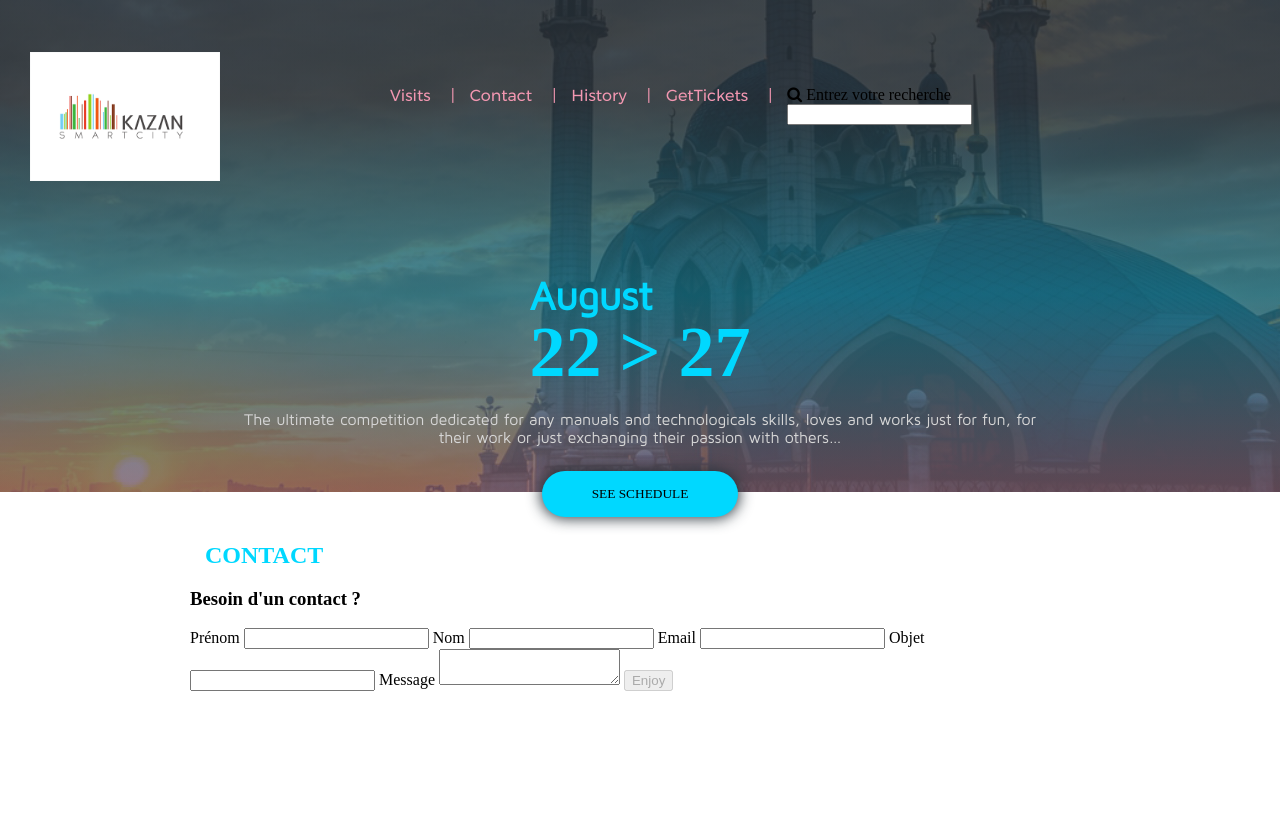
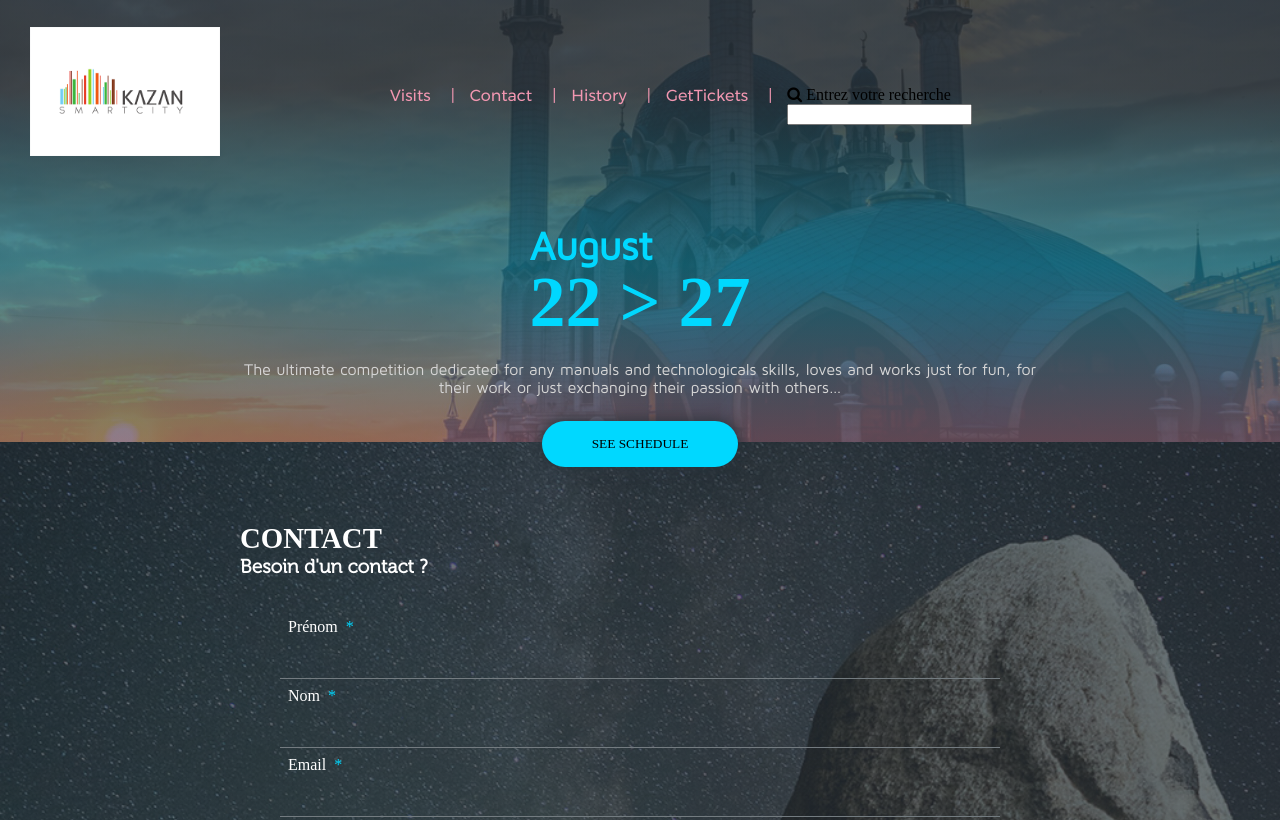
Before and after one commit to Kaladel/ei, a plain HTML site: page contact.html in a window 1280 px wide. Shown: the top 820 px of the page. Drawn offline with Linux system fonts and the light colour scheme; a web font is replaced by a local one.

Commit message:
CSS dekstop et séparation du js

```diff
--- /dev/null
+++ b/_contactdekstop.scss
@@ -0,0 +1,101 @@
+@import "variablesmixin.scss";
+
+.contact_body{
+    background-image:linear-gradient(0deg, rgba(40,51,59,0.7) 0%, rgba(40,51,59,0.7) 100%),
+    url(src/images/fond-endapge-rochers-nuit-etoilee.jpg);
+    background-size: cover;
+    background-repeat: no-repeat;
+    background-attachment: fixed;
+}
+
+.contact_page{
+    height: 100%;
+    width: 800px;
+
+
+// ----------- TITRE DE LA PAGE
+    .contact_entete{
+        display: flex;
+        flex-direction: column;
+        justify-content: flex-start;
+        align-items: flex-start;
+        color: white;
+        .cont_entete-1{
+            color: white;
+            margin: 5rem 0 0 0;
+            font-size: 1.8rem;;
+            padding: 0;
+        }
+        .cont_entete-2{
+            font-family: 'Museo regular';
+            font-size: 1.2rem;
+            @include nomnop;
+            margin-bottom: 2rem;
+        }
+    }
+}
+.contact_form{
+    //FAIRE EN GRID !
+    /*
+    display:grid;
+    grid-template-area: "
+    */
+    display: flex;
+    flex-direction: column;
+    margin: 0 40px;
+    label{
+        font-family: 'Montserrat medium';
+        font-size: 1rem;
+        color: white;
+        margin: 0.5rem;
+        &.selected{
+            font-size: 0.7rem;
+            color: $gristexte;
+            font-family: 'Montserrat light';
+        }
+        &::after{
+            content: '*';
+            margin-left: 0.5rem;
+            color: $bleu;
+        }
+    }
+    input{
+        border: none;
+        border-bottom: solid 1px $gristexte;
+        background: none;
+        font-size: 1rem;
+        padding: 0.5rem;
+        color: white;
+        &:focus{
+            border-bottom: solid 1px $bleu;
+        }
+        &.rempli{
+            border-bottom: solid 1px $bleu;
+        }
+        &[type=submit]{
+            display: block;
+            border: solid 1px white;
+            border-radius: 100px;
+            padding: 1rem ;
+            font-family: 'Montserrat semibold';
+            font-size: 1.2rem;
+            text-transform: uppercase;
+            width: 300px;
+            align-self: center;
+            margin: 50px;
+            color: white;
+            &[disabled]{
+                opacity: 0.3;
+            }
+        }
+    }
+    textarea{
+        border: 1px solid $gristexte;
+        height: 200px;
+        background: none;
+        color: white;
+        font-family: 'Montserrat light';
+        font-size: 1rem;
+        padding: 1rem ;
+    }
+}
--- a/_dekstop.scss
+++ b/_dekstop.scss
@@ -2,8 +2,10 @@
 
 @media screen and (min-width:800px){
 
-    // ----------------- HEADER
-    // ------- BANNER
+    @import "contactdekstop.scss";
+
+// ----------------- HEADER
+// ------- BANNER
     .banner{
         padding-top: 20px;
         @include bg-degrade();
@@ -23,7 +25,8 @@
                     display: none;
                 }
             }
-            // ------------------- NAVIGATION
+
+// ------------------- NAVIGATION
             .menu{
                 .animation-span{
                     display: none;
@@ -50,10 +53,11 @@
                 }
             }
         }
-        // -------------- DATES ET DESCRIPTION
+
+// -------------- DATES ET DESCRIPTION
         div:nth-child(2){
             width:800px;
-            margin: 50px auto;
+            margin: 50px auto 0 auto;
             padding-bottom: 30px;
             .banner_title{
                 color: $bleu;
--- a/contact.html
+++ b/contact.html
@@ -24,7 +24,7 @@
     <link rel="shortcut icon" href="http://www.kaladelsunivers.yo.fr/favicon-16x16.png">
 </head>
 
-<body>
+<body class="contact_body">
 
 
     <!-- HEADER -->
@@ -91,12 +91,12 @@
             <label for="objet">Objet</label>
             <input type="text" id="objet" required name="objectmail">
             <label for="message">Message</label>
-            <textarea name="message" id="message" form="contact" required></textarea>
+            <textarea name="message" id="message" required></textarea>
             <input type="submit" disabled value="Enjoy">
         </form>
 
     </main>
-<script src="scriptkazan.js"></script>
+    <script src="contact.js"></script>
 </body>
 
 </html>
--- /dev/null
+++ b/contact.js
@@ -0,0 +1,92 @@
+//sélection du bloc pour l'animation
+let btnBurger = document.querySelector(".animation-div")
+//sélection du menu de navigation
+let sectionBurger = document.querySelector(".menu_nav")
+//sélection des spans pour l'animation de 3 barres en croix
+let span = document.querySelectorAll(".animation-span")
+//sélection du menu général
+let body = document.querySelector(".menu")
+
+
+//J'ajoute une écoute d'événement sur le bloc qui
+//s'occupe du menu en mobile
+btnBurger.addEventListener("click", function () {
+    //je lui indique de changer la classe de cache du menu de navigation
+    sectionBurger.classList.toggle("hidden")
+    //je lui dit que le menu doit prendre toute la place / ou pas.
+    /*if(body.classList.contains("noscroll")){
+        body.classList.remove("noscroll")
+    }
+    else{
+        body.classList.add("noscroll")
+    }*/
+    //j'ajoute la classe crossbar pour effectuer l'animation des span
+    span.forEach(element => {
+        element.classList.toggle("crossbar")
+    });
+
+})
+
+//On tente de faire pareil qu'au-dessus
+//mais avec le formulaire de recherche
+//On sélectionne la loupe, le label et l'input.
+let searchBtn = document.querySelector(".fa-search")
+let searchLabel = document.querySelector(".searchlabel")
+let searchInput = document.querySelector(".searchinput")
+
+//pareil qu'en haut, on écoute et on change les classes
+//pour activer ou désactiver la chose
+searchBtn.addEventListener("click", function () {
+    searchBtn.classList.toggle("active")
+    searchLabel.classList.toggle("active")
+    searchInput.classList.toggle("active")
+    //j'aimerai aussi ajouter un placeholder dans l'input
+    //searchInput.innerHTML = 'Entrez votre recherche';
+})
+
+
+// Merci Pierre !
+let allRequireds = document.querySelectorAll("[required]")
+//let input = document.querySelectorAll("[name]")
+let btn = document.querySelector("input[disabled]")
+//console.log(allRequireds)
+let test = true
+
+allRequireds.forEach(required => {
+    required.addEventListener("change", function () {
+        //alert('test')
+        // test des autres champs
+        // impossible de faire un break sur foreach => for
+        for (let i = 0; i < allRequireds.length; i++) {
+            let theField = allRequireds[i] //recupération d'un champ
+
+            if (theField.value == '') // si la valeur est vide
+            {
+                test = false
+                break //sortir de la boucle
+            }
+            else if (theField.type == 'email') { //si pas vide mais email
+                //alert('email')
+                let expressionReguliere = /^(([^<>()[]\.,;:s@]+(.[^<>()[]\.,;:s@]+)*)|(.+))@(([[0-9]{1,3}.[0-9]{1,3}.[0-9]{1,3}.[0-9]{1,3}])|(([a-zA-Z-0-9]+.)+[a-zA-Z]{2,}))$/ //pattern
+                if (!expressionReguliere.test(theField.value)) { //si value différent du pattern
+                    test = false
+                    break //sortir boucle
+                }
+
+            }
+            else { //value ok
+                test = true
+                //ajouter la classe "rempli" pour changer la couleur du champ
+                //input.classList.toggle("rempli")
+            }
+        }
+
+        if (test == true) {
+            btn.removeAttribute('disabled') //active le btn en retirant attriut desabled
+        }
+        else {
+            btn.setAttribute('disabled', true) // désactive le btn en ajoutant l'attribut desabled
+        }
+        //  console.log(test)
+    })
+});
--- a/scriptkazan.js
+++ b/scriptkazan.js
@@ -43,55 +43,6 @@ searchBtn.addEventListener("click", function () {
     //j'aimerai aussi ajouter un placeholder dans l'input
     //searchInput.innerHTML = 'Entrez votre recherche';
 })
-
-
-
-// Merci Pierre !
-let allRequireds = document.querySelectorAll("[required]")
-//let input = document.querySelectorAll("[name]")
-let btn = document.querySelector("input[disabled]")
-//console.log(allRequireds)
-let test = true
-
-allRequireds.forEach(required => {
-    required.addEventListener("change", function () {
-        //alert('test')
-        // test des autres champs
-        // impossible de faire un break sur foreach => for
-        for (let i = 0; i < allRequireds.length; i++) {
-            let theField = allRequireds[i] //recupération d'un champ
-
-            if (theField.value == '') // si la valeur est vide
-            {
-                test = false
-                break //sortir de la boucle
-            }
-            else if (theField.type == 'email') { //si pas vide mais email
-                //alert('email')
-                let expressionReguliere = /^(([^<>()[]\.,;:s@]+(.[^<>()[]\.,;:s@]+)*)|(.+))@(([[0-9]{1,3}.[0-9]{1,3}.[0-9]{1,3}.[0-9]{1,3}])|(([a-zA-Z-0-9]+.)+[a-zA-Z]{2,}))$/ //pattern
-                if (!expressionReguliere.test(theField.value)) { //si value différent du pattern
-                    test = false
-                    break //sortir boucle
-                }
-
-            }
-            else { //value ok
-                test = true
-                //ajouter la classe "rempli" pour changer la couleur du champ
-                //input.classList.toggle("rempli")
-            }
-        }
-
-        if (test == true) {
-            btn.removeAttribute('disabled') //active le btn en retirant attriut desabled
-        }
-        else {
-            btn.setAttribute('disabled', true) // désactive le btn en ajoutant l'attribut desabled
-        }
-        //  console.log(test)
-    })
-});
-
 
 let liste = document.querySelector(".visits_container")
 
```
Also changed, not shown: index.html (+0 -2 lines), style.css, 1 other file.
